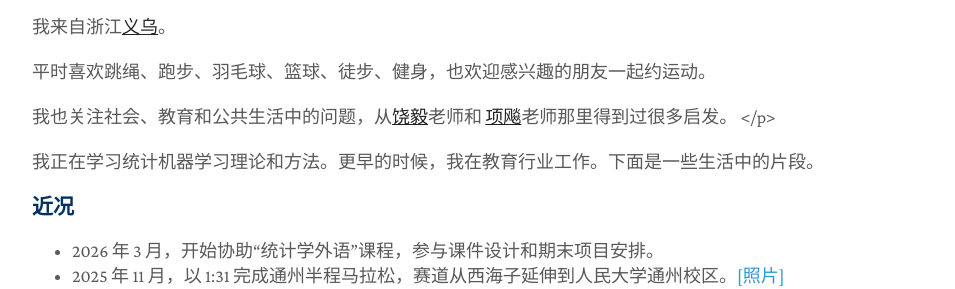
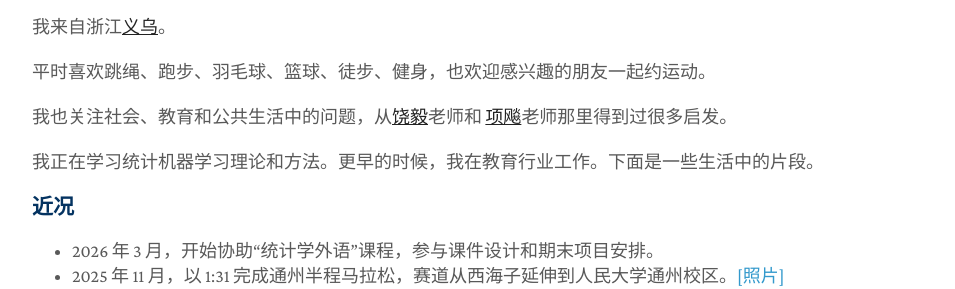
Before and after one commit to zhangming4153/zhangming4153.github.io, a Jekyll site: the page built from cn/index.md, in a window 1280 px wide. Shown: the part 717-1006 px from the top of the page, without its empty margins (158-1113 px from the left). Built offline with Jekyll 4.4.1, drawn with Linux system fonts in a browser that asks for light colours; a style sheet for code colours, icons or effects is not loaded.

Commit message:
Update index.md

```diff
--- a/cn/index.md
+++ b/cn/index.md
@@ -11,11 +11,8 @@ title: 章明
 
 我也关注社会、教育和公共生活中的问题，从<a href="https://zh.wikipedia.org/wiki/饶毅"><strong><u>饶毅</u></strong></a>老师和
 <a href="https://baike.baidu.com/item/项飙/23318243"><strong><u>项飚</u></strong></a>老师那里得到过很多启发。
-</p>
 
-<p>
 我正在学习统计机器学习理论和方法。更早的时候，我在教育行业工作。下面是一些生活中的片段。
-</p>
 
 ### 近况
 
```
